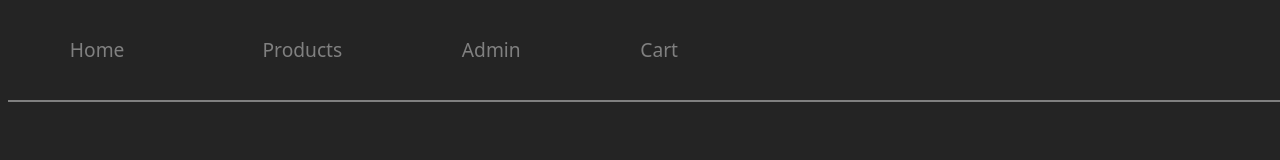
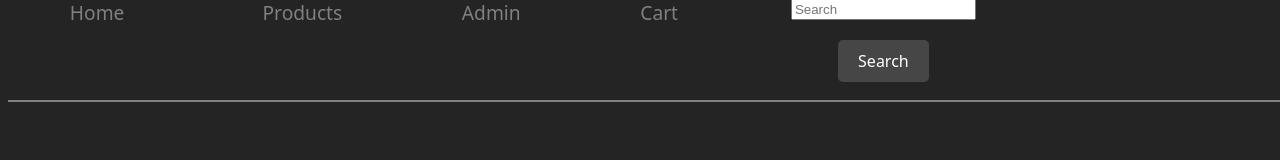
Before and after one commit to Becs3/ecommerce-client, a React (Vite) app: page /products in a window 1280 px wide. Shown: the top 160 px of the page. Built offline with nearby package versions, Linux system fonts and the light colour scheme; no server answers.

Commit message:
adding searchfield

```diff
--- a/src/components/nav.tsx
+++ b/src/components/nav.tsx
@@ -1,4 +1,5 @@
 import { NavLink } from "react-router"
+import { SearchField } from "./searchfield"
 
 export const Nav = () =>{
 
@@ -17,6 +18,9 @@ export const Nav = () =>{
                 <li>
                     <NavLink to={"/cart"}>Cart</NavLink>
                 </li>
+                <li>
+                    <SearchField />
+                </li>
             </ul>
         </nav>
     )
--- /dev/null
+++ b/src/components/searchfield.tsx
@@ -0,0 +1,43 @@
+import axios from "axios";
+import { FormEvent, useState } from "react"
+
+export const SearchField = () => {
+    const [search, setSearch] = useState("");
+    //const [items, setItems] = useState([]);
+
+    const handleSubmit = async(e:FormEvent) => {
+        e.preventDefault();
+
+        try{
+            const response = await axios.get('https://www.googleapis.com/customsearch/v1', {
+                params: {
+                    q: search,
+                    key: "AIzaSyDITH2Uodl-gRbDOTkTswgrjnGRdf2UyAM",
+                    cx: "a1d5341d6864e43b3"
+                }
+            })
+            console.log(response.data)
+        }
+        catch (error) {
+            throw new Error
+        }
+    }
+
+    return(
+        <>
+        <div>
+        <form onSubmit={handleSubmit}>
+        <input type="text"
+        placeholder="Search"
+        value={search}
+        onChange={(e)=> setSearch(e.target.value)}/>
+        <button type="submit">Search</button>
+        </form>
+        </div>
+
+        <div>
+
+        </div>
+        </>
+    )
+}
```
